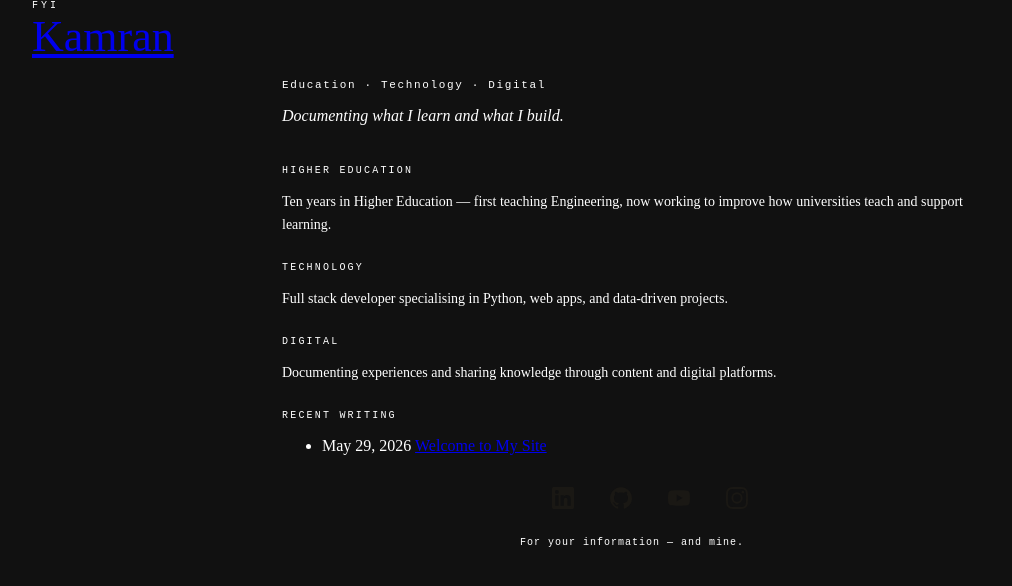
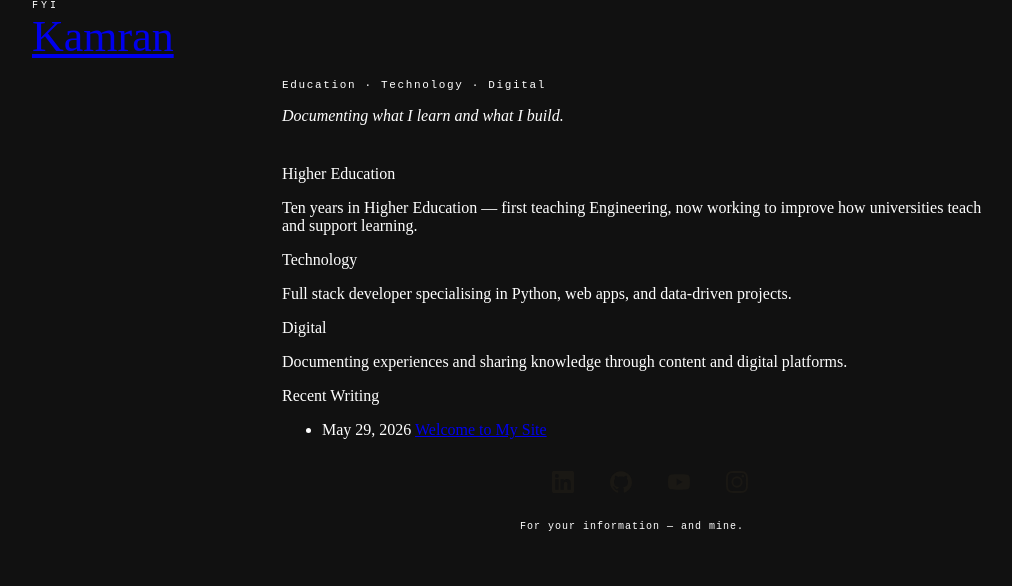
Before and after one commit to fyikamran/fyikamran.github.io, a Jekyll site: the page built from index.html, in a window 1280 px wide. Shown: the top 586 px of the page, without its empty margins (8-1020 px from the left). Built offline with Jekyll 4.4.1, drawn with Linux system fonts in a browser that asks for light colours; some web fonts are replaced.

Commit message:
Update styles.css

```diff
--- a/assets/css/styles.css
+++ b/assets/css/styles.css
@@ -8,7 +8,6 @@
 –accent: #2d6a4f;
 }
 
-/* Base Reset (Full viewport width) */
 html, body {
   margin: 0;
   padding: 0;
@@ -17,18 +16,16 @@ html, body {
   color: #fff;
 }
 
-/* Global Structural Shell (Perfect for Header, Navigation, Footer grids) */
 .site-container {
   width: 100%;
   max-width: 1200px;
   margin: 0 auto;
-  padding: 0 20px; /* Mobile safety padding */
+  padding: 0 20px;
 }
 
-/* Deep-Reading Target (Just for blog posts & pages */
 .post-container {
   width: 100%;
-  max-width: 700px; /* Narrower boundary so your eyes don't get tired reading */
+  max-width: 700px;
   margin: 0 auto;
 }
 
@@ -71,33 +68,7 @@ color: var(–ink);
 margin-bottom: 40px;
 }
 
-/* ── Verticals ── */
-.vertical { margin-bottom: 26px; }
 
-.vertical-label {
-font-family: ‘DM Mono’, monospace;
-font-size: 10px;
-letter-spacing: 0.22em;
-text-transform: uppercase;
-color: var(–accent);
-margin-bottom: 4px;
-display: flex;
-align-items: center;
-gap: 12px;
-}
-
-.vertical-label::after {
-content: ‘’;
-flex: 1;
-height: 1px;
-background: var(–light);
-}
-
-.vertical-desc {
-font-size: 14px;
-color: var(–muted);
-line-height: 1.65;
-}
 
 /* ── Social icons ── */
 .social {
```
